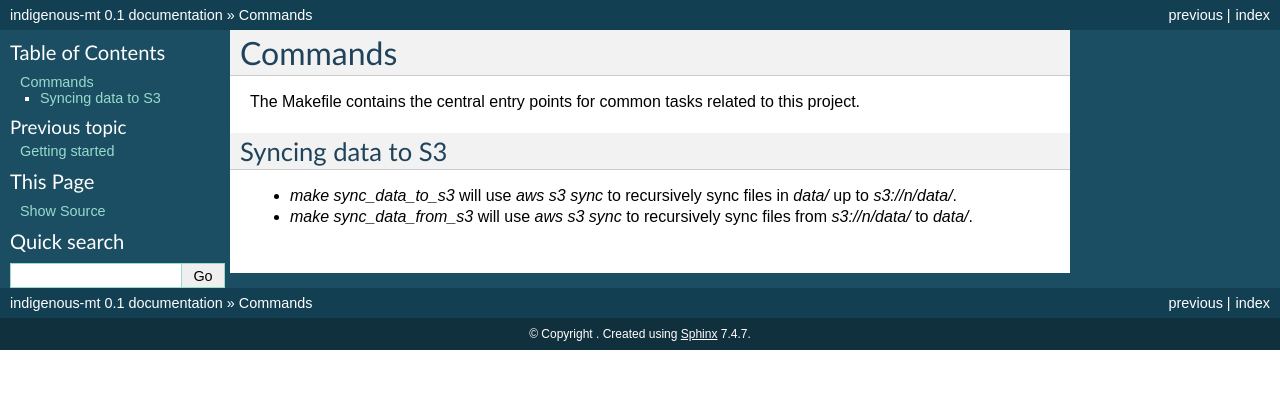
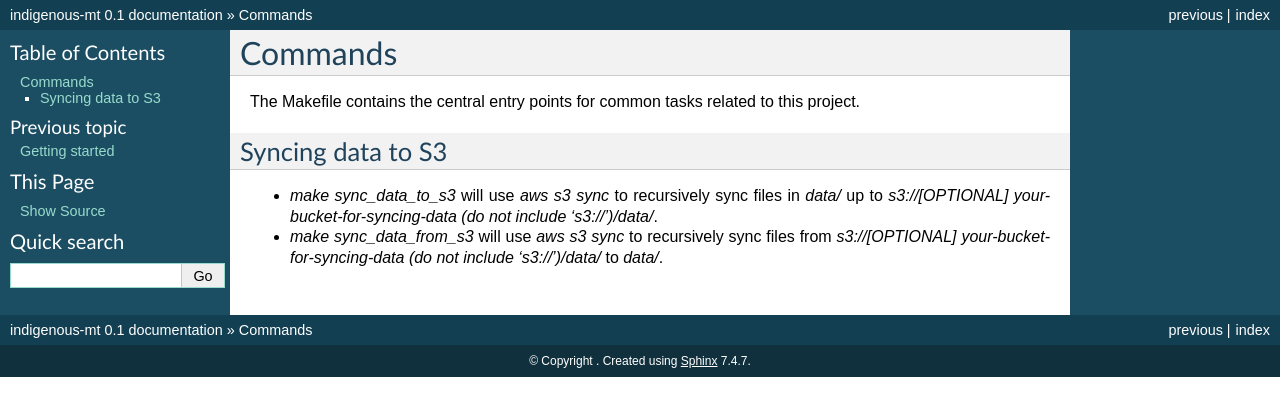
Before and after one commit to CamBish/indigenous-mt, a Sphinx documentation site: the page built from docs/commands.rst, in a window 1280 px wide. Shown: the top 416 px of the page. Built offline with Sphinx 7.4.7, drawn with Linux system fonts in a browser that asks for light colours.

Commit message:
revised structure -- added notebooks

```diff
--- a/docs/commands.rst
+++ b/docs/commands.rst
@@ -6,5 +6,5 @@
 Syncing data to S3
 ^^^^^^^^^^^^^^^^^^
 
-* `make sync_data_to_s3` will use `aws s3 sync` to recursively sync files in `data/` up to `s3://n/data/`.
-* `make sync_data_from_s3` will use `aws s3 sync` to recursively sync files from `s3://n/data/` to `data/`.
+* `make sync_data_to_s3` will use `aws s3 sync` to recursively sync files in `data/` up to `s3://[OPTIONAL] your-bucket-for-syncing-data (do not include 's3://')/data/`.
+* `make sync_data_from_s3` will use `aws s3 sync` to recursively sync files from `s3://[OPTIONAL] your-bucket-for-syncing-data (do not include 's3://')/data/` to `data/`.
--- a/docs/conf.py
+++ b/docs/conf.py
@@ -231,7 +231,7 @@
 texinfo_documents = [
     ('index', 'indigenous-mt', u'indigenous-mt Documentation',
      u"Cameron Bishop", 'indigenous-mt',
-     'Testing ChatGPT and other LLMs' capabilities to translate Canadian Indigenous Languages, such as Inuktitut and Cree', 'Miscellaneous'),
+     'Can ChatGPT and other Large Language Models effectively bootstrap translation into low-resource Canadian Indigenous Languages such as Inuktitut and Cree?', 'Miscellaneous'),
 ]
 
 # Documents to append as an appendix to all manuals.
--- a/setup.py
+++ b/setup.py
@@ -4,7 +4,7 @@
     name='src',
     packages=find_packages(),
     version='0.1.0',
-    description='Testing ChatGPT and other LLMs\' capabilities to translate Canadian Indigenous Languages, such as Inuktitut and Cree',
+    description='Can ChatGPT and other Large Language Models effectively bootstrap translation into low-resource Canadian Indigenous Languages such as Inuktitut and Cree?',
     author='Cameron Bishop',
     license='MIT',
 )
```
Also changed, not shown: README.md (+1 -1 lines), 2 other files.
